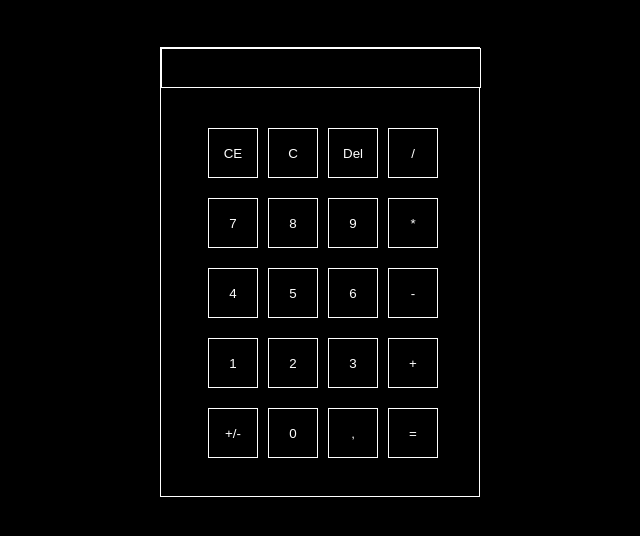
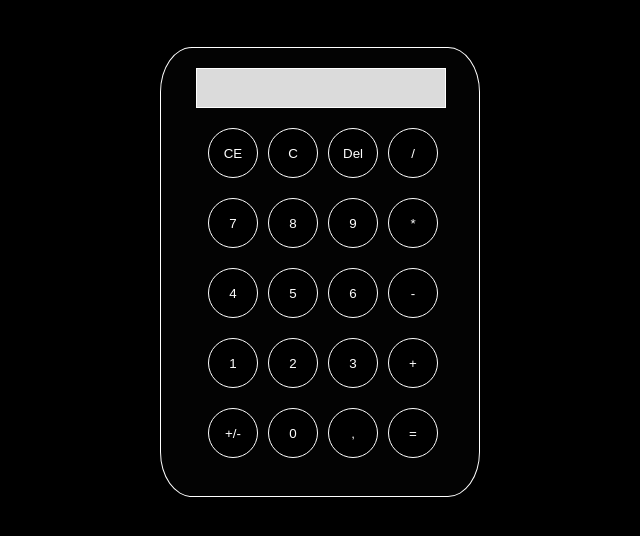
Before and after one commit to LuisGVNeves/Calculadora-Cypher, a plain HTML site: page index.html in a window 1280 px wide. Shown: the part 40-576 px from the top of the page, without its empty margins (320-960 px from the left). Drawn offline with Linux system fonts and the light colour scheme.

Commit message:
Feat - Adicionei novas cores e bordas arredondadas na calc, e adicionei a lógica dos botoes C CE e Del

```diff
--- a/css/style.css
+++ b/css/style.css
@@ -12,6 +12,9 @@ header h1{
 
 
 main .container{
+  border-radius: 10%;
+  background-color: rgb(3, 3, 3);
+
   position: relative;
   margin-top: 50px;
   margin-left: auto;
@@ -30,13 +33,18 @@ main .container{
 
 }
 main #display {
+  background-color: rgb(219, 219, 219);
+  color: black;
+  font-weight: bold;
+  margin-top: 20px;
+  margin-left: 35px;
+
   position: absolute;
   top: 0;
   line-height: 40px;
 
-  color: #fff;
   height: 40px;
-  width: 320px;
+  width: 250px;
   display: flex;
   flex-direction: column;
   align-items: center;
@@ -50,6 +58,7 @@ main .container button {
   width: 50px;
   height: 50px;
   cursor: pointer;
+  border-radius: 50%;
 }
 main .container button:hover{
   background-color: aliceblue;
--- a/index.html
+++ b/index.html
@@ -18,8 +18,8 @@
     <div class="container">
       <span id="display"></span>
       <button class="botoes" id="buttonCE">CE</button>
-      <button class="botoes">C</button>
-      <button class="botoes">Del</button>
+      <button class="botoes" id="buttonC">C</button>
+      <button class="botoes" id="buttonDel">Del</button>
       <button class="botoes" id="button-dividir">/</button>
       <button class="botoes" id="button-valor-7">7</button>
       <button class="botoes" id="button-valor-8">8</button>
@@ -35,7 +35,7 @@
       <button class="botoes" id="button-somar">+</button>
       <button class="botoes"> +/- </button>
       <button class="botoes" id="button-valor-0">0</button>
-      <button class="botoes">,</button>
+      <button class="botoes" id="button-virgula">,</button>
       <button class="botoes" id="button-sinal-igualdade">=</button>
     </div>
 
--- a/js/script.js
+++ b/js/script.js
@@ -1,6 +1,22 @@
 let display = document.getElementById("display");
 
-let resultado = 0;
+
+// Limpar operações da calculadora
+let buttonCE = document.getElementById("buttonCE").addEventListener('click', () => {
+  display.innerHTML = "";
+});
+
+let buttonC = document.getElementById("buttonC").addEventListener('click', () => {
+  display.innerHTML = "";
+});
+
+let buttonDel = document.getElementById("buttonDel").addEventListener('click', () => {
+  display.innerHTML = "";
+});
+
+let buttonVirgula = document.getElementById("button-virgula").addEventListener('click', () => {
+  display.innerHTML += ".";
+});
 
 let buttonValor1 = document.getElementById("button-valor-1").addEventListener('click', () => {
   display.innerHTML += 1;
@@ -37,19 +53,18 @@ let buttonSinalIgualdade = document.getElementById("button-sinal-igualdade");
 
 
 let buttonSomar = document.getElementById("button-somar").addEventListener('click', () => {
-  // valorTemporario1.push(display.innerHTML);
   display.innerHTML += " + ";
 
   // Caso botão seja acionado
   buttonSinalIgualdade.addEventListener('click', () => {
-
     if(display){
       display.innerHTML = eval(display.innerHTML);
     }
   });
+
+
 });
 let buttonSubtrair = document.getElementById("button-subtrair").addEventListener('click', () => {
-  // valorTemporario1.push(display.innerHTML);
   display.innerHTML += " - ";
 
   // Caso botão seja acionado
@@ -62,7 +77,6 @@ let buttonSubtrair = document.getElementById("button-subtrair").addEventListener
 
 });
 let buttonDividir = document.getElementById("button-dividir").addEventListener('click', () => {
-  // valorTemporario1.push(display.innerHTML);
   display.innerHTML += " / ";
 
   // Caso botão seja acionado
@@ -75,7 +89,6 @@ let buttonDividir = document.getElementById("button-dividir").addEventListener('
 
 });
 let buttonMultiplicar = document.getElementById("button-multiplicar").addEventListener('click', () => {
-  // valorTemporario1.push(display.innerHTML);
   display.innerHTML += " * ";
 
   // Caso botão seja acionado
@@ -87,9 +100,3 @@ let buttonMultiplicar = document.getElementById("button-multiplicar").addEventLi
   });
 
 });
-
-
-// Limpar operações da calculadora
-let buttonCE = document.getElementById("buttonCE").addEventListener('click', () => {
-  display.innerHTML = "";
-});
```
